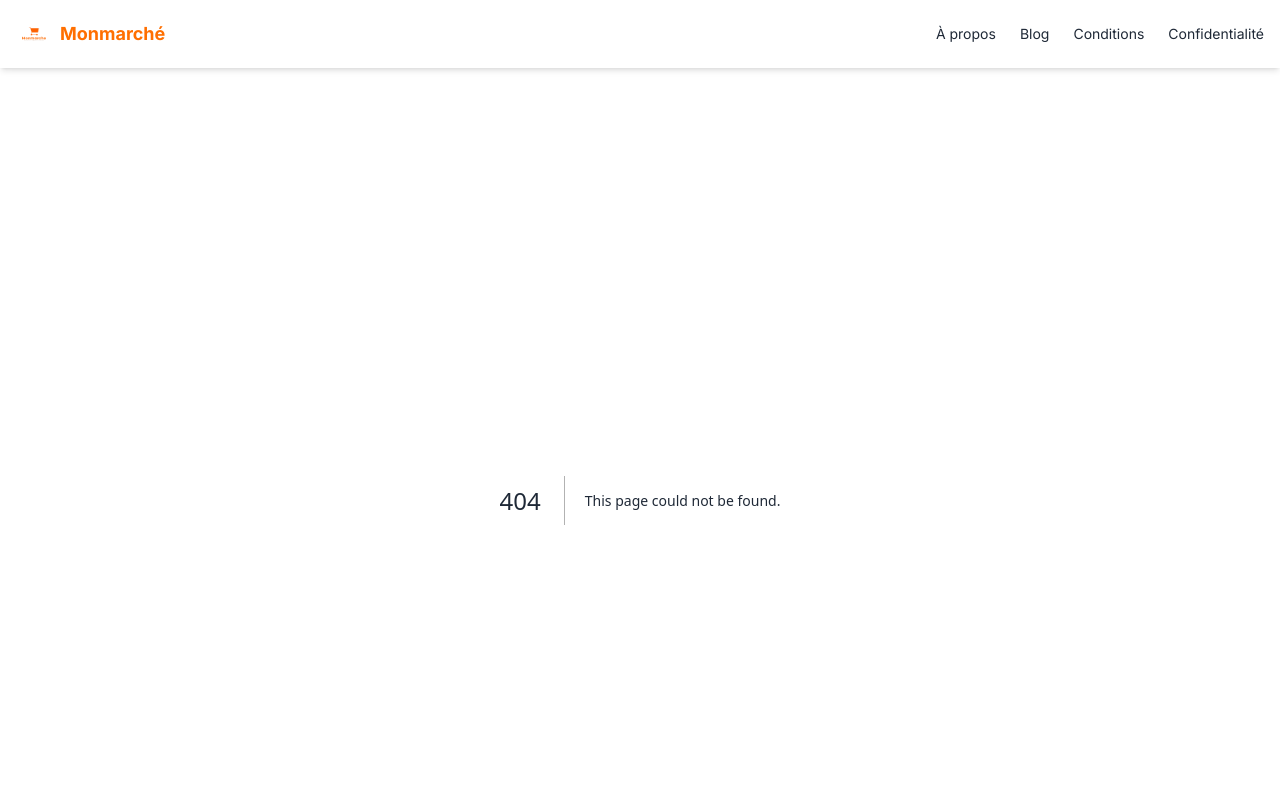
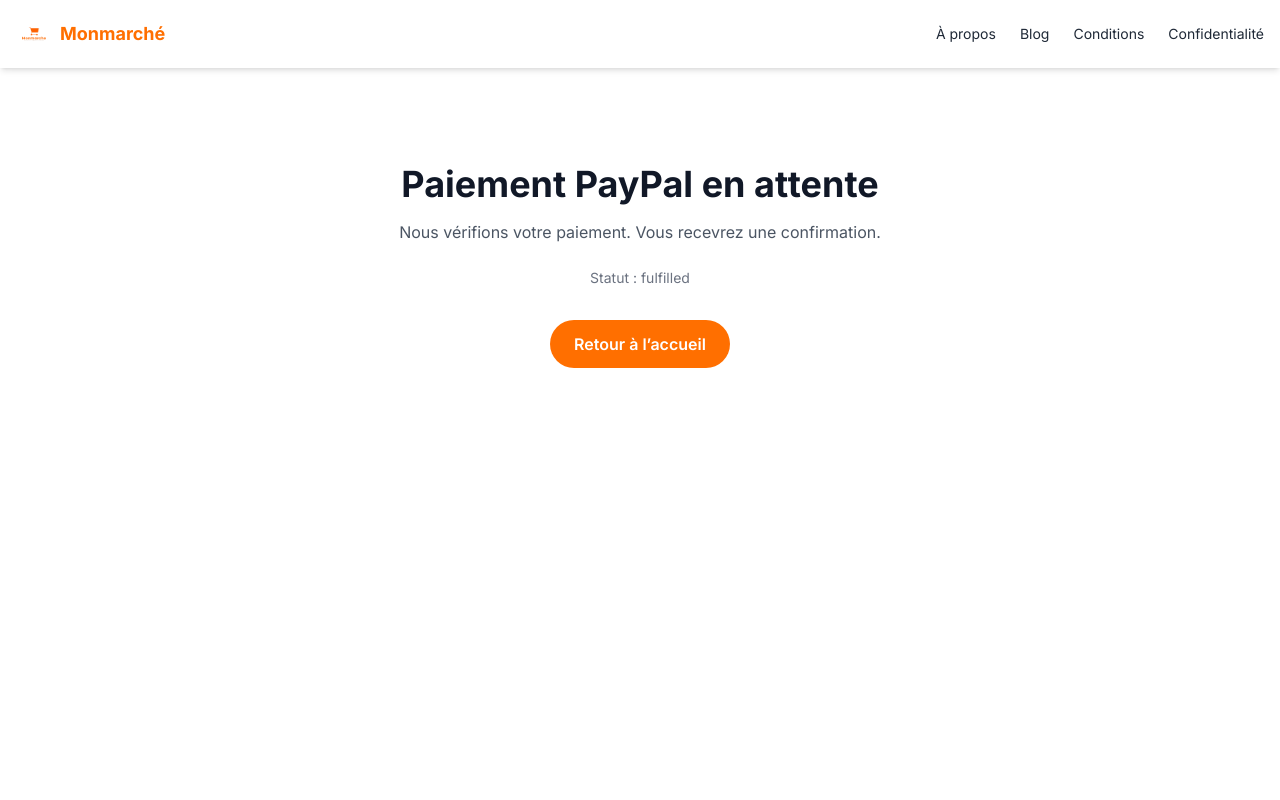
Before and after one commit to OurySow18/monmarche-web, a Next.js app: page /Check_payment in a window 1280 px wide. Before the commit this address had no page. Shown: the top 800 px of the page. Built offline with nearby package versions, Linux system fonts and the light colour scheme.

Commit message:
Rajoute les pages de notification de Orange Money

```diff
--- /dev/null
+++ b/app/Check_payment/page.js
@@ -0,0 +1,37 @@
+import Link from "next/link";
+
+export default function PayPalReturnPage({ searchParams }) {
+  const status = searchParams?.status || searchParams?.payment_status;
+  const txn = searchParams?.txn_id || searchParams?.transaction_id;
+  const orderId = searchParams?.order_id || searchParams?.invoice;
+
+  const isSuccess =
+    status?.toLowerCase?.() === "success" ||
+    status?.toLowerCase?.() === "completed";
+
+  return (
+    <section className="mx-auto max-w-2xl px-4 py-16 text-center">
+      <h1 className="text-3xl sm:text-4xl font-bold text-gray-900">
+        {isSuccess ? "Paiement PayPal confirmé" : "Paiement PayPal en attente"}
+      </h1>
+      <p className="mt-4 text-gray-600">
+        {isSuccess
+          ? "Votre paiement a été reçu."
+          : "Nous vérifions votre paiement. Vous recevrez une confirmation."}
+      </p>
+      <div className="mt-6 text-sm text-gray-500 space-y-2">
+        {txn && <p>Transaction : {txn}</p>}
+        {orderId && <p>Commande : {orderId}</p>}
+        {status && <p>Statut : {status}</p>}
+      </div>
+      <div className="mt-8">
+        <Link
+          href="/"
+          className="inline-flex items-center justify-center rounded-full bg-[#ff6f00] px-6 py-3 text-white font-semibold hover:bg-orange-600"
+        >
+          Retour à l’accueil
+        </Link>
+      </div>
+    </section>
+  );
+}
--- /dev/null
+++ b/app/Checkout_Paypal/page.js
@@ -0,0 +1,32 @@
+import Link from "next/link";
+
+export const metadata = {
+  title: "Checkout PayPal — Monmarché",
+  description: "Finalisez votre paiement PayPal.",
+};
+
+export default function CheckoutPaypalPage() {
+  return (
+    <section className="mx-auto max-w-3xl px-4 py-16">
+      <div className="rounded-3xl border border-orange-100 bg-white shadow-md p-8 text-center">
+        <h1 className="text-3xl sm:text-4xl font-bold text-gray-900">
+          Checkout PayPal
+        </h1>
+        <p className="mt-4 text-gray-600">
+          Cette page sert de point de départ pour le paiement PayPal.
+        </p>
+        <p className="mt-2 text-sm text-gray-500">
+          TODO: intégrer le flux PayPal côté serveur si nécessaire.
+        </p>
+        <div className="mt-8">
+          <Link
+            href="/"
+            className="inline-flex items-center justify-center rounded-full bg-[#ff6f00] px-6 py-3 text-white font-semibold hover:bg-orange-600"
+          >
+            Retour à l’accueil
+          </Link>
+        </div>
+      </div>
+    </section>
+  );
+}
--- /dev/null
+++ b/app/cancel/page.js
@@ -0,0 +1,26 @@
+import Link from "next/link";
+
+export default function OrangeCancelPage({ searchParams }) {
+  const reason = searchParams?.reason || searchParams?.error;
+
+  return (
+    <section className="mx-auto max-w-2xl px-4 py-16 text-center">
+      <h1 className="text-3xl sm:text-4xl font-bold text-gray-900">
+        Paiement annulé
+      </h1>
+      <p className="mt-4 text-gray-600">
+        Votre paiement Orange Money a été annulé. Vous pouvez réessayer à tout
+        moment.
+      </p>
+      {reason && <p className="mt-4 text-sm text-gray-500">Raison : {reason}</p>}
+      <div className="mt-8">
+        <Link
+          href="/"
+          className="inline-flex items-center justify-center rounded-full bg-[#ff6f00] px-6 py-3 text-white font-semibold hover:bg-orange-600"
+        >
+          Retour à l’accueil
+        </Link>
+      </div>
+    </section>
+  );
+}
--- /dev/null
+++ b/app/notify/route.js
@@ -0,0 +1,47 @@
+import { NextResponse } from "next/server";
+
+const RATE_LIMIT_WINDOW_MS = 60_000;
+const RATE_LIMIT_MAX = 60;
+const rateBucket = new Map();
+
+function isRateLimited(ip) {
+  if (!ip) return false;
+  const now = Date.now();
+  const entry = rateBucket.get(ip) || { count: 0, resetAt: now + RATE_LIMIT_WINDOW_MS };
+  if (now > entry.resetAt) {
+    entry.count = 0;
+    entry.resetAt = now + RATE_LIMIT_WINDOW_MS;
+  }
+  entry.count += 1;
+  rateBucket.set(ip, entry);
+  return entry.count > RATE_LIMIT_MAX;
+}
+
+export async function POST(request) {
+  const ip =
+    request.headers.get("x-forwarded-for")?.split(",")[0]?.trim() ||
+    request.headers.get("x-real-ip");
+
+  if (isRateLimited(ip)) {
+    return NextResponse.json({ ok: false, error: "rate_limited" }, { status: 429 });
+  }
+
+  let payload = null;
+  try {
+    payload = await request.json();
+  } catch (err) {
+    return NextResponse.json({ ok: false, error: "invalid_json" }, { status: 400 });
+  }
+
+  // TODO: vérifier la signature Orange Money quand les headers exacts sont connus.
+  console.log("[notify] Orange Money webhook", {
+    ip,
+    payload,
+  });
+
+  return NextResponse.json({ ok: true });
+}
+
+export async function GET() {
+  return NextResponse.json({ ok: true, message: "notify endpoint" });
+}
--- /dev/null
+++ b/app/return/page.js
@@ -0,0 +1,31 @@
+import Link from "next/link";
+
+export default function OrangeReturnPage({ searchParams }) {
+  const status = searchParams?.status || "success";
+  const transactionId = searchParams?.transaction_id || searchParams?.txid;
+  const orderId = searchParams?.order_id;
+
+  return (
+    <section className="mx-auto max-w-2xl px-4 py-16 text-center">
+      <h1 className="text-3xl sm:text-4xl font-bold text-gray-900">
+        Paiement réussi
+      </h1>
+      <p className="mt-4 text-gray-600">
+        Merci ! Votre paiement Orange Money a été confirmé.
+      </p>
+      <div className="mt-6 text-sm text-gray-500 space-y-2">
+        {transactionId && <p>Transaction : {transactionId}</p>}
+        {orderId && <p>Commande : {orderId}</p>}
+        {status && <p>Statut : {status}</p>}
+      </div>
+      <div className="mt-8">
+        <Link
+          href="/"
+          className="inline-flex items-center justify-center rounded-full bg-[#ff6f00] px-6 py-3 text-white font-semibold hover:bg-orange-600"
+        >
+          Retour à l’accueil
+        </Link>
+      </div>
+    </section>
+  );
+}
```
Also changed, not shown: 1 other file (tests, documents, lock files or other folders).
